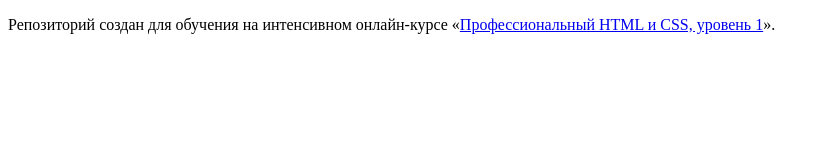
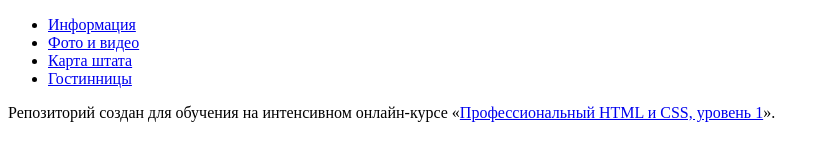
Before and after one commit to mrsvirtuz/799169-sedona, a plain HTML site: page index.html in a window 1280 px wide. Shown: the whole page, without its empty margins (0-830 px from the left). Drawn offline with Linux system fonts and the light colour scheme.

Commit message:
main menu
added menu

```diff
--- a/index.html
+++ b/index.html
@@ -5,7 +5,16 @@
     <title>HTML Academy: Седона</title>
   </head>
   <body>
-
+     <header class="main-header">
+        <nav class="main-navigation">
+          <ul class="site-navigation">
+            <li><a href="info.html">Информация</a></li>
+            <li><a href="news.html">Фото и видео</a></li>
+            <li><a href="news.html">Карта штата</a></li>
+            <li><a href="news.html">Гостинницы</a></li>
+          </ul>
+         </nav>
+    </header>
     <p>Репозиторий создан для обучения на интенсивном онлайн‑курсе «<a href="https://htmlacademy.ru/intensive/htmlcss">Профессиональный HTML и CSS, уровень 1</a>».</p>
 
   </body>
```
